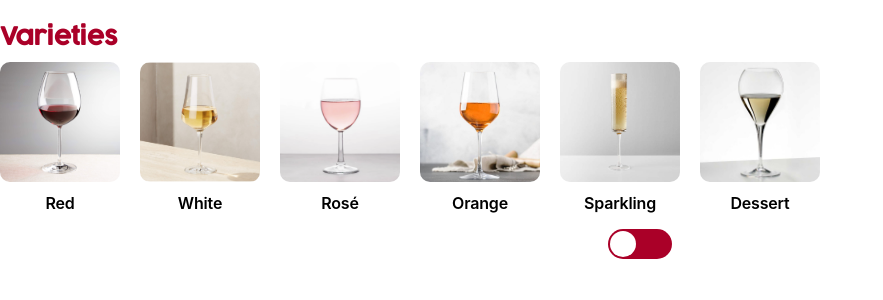
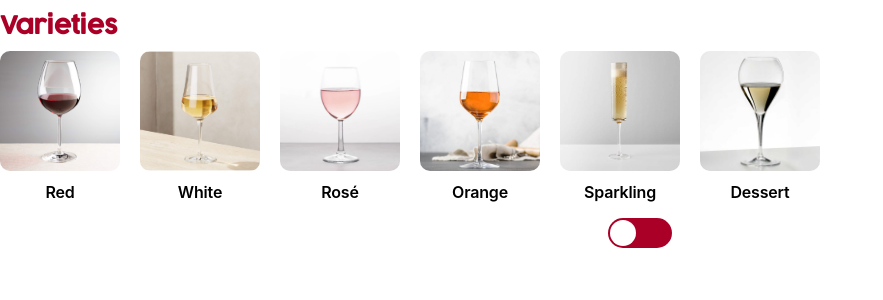
Before and after one commit to lst68868/winebar, a React (Create React App) app: page / in a window 1280 px wide. Shown: the top 300 px of the page, without its empty margins (0-883 px from the left). Built offline with nearby package versions, Linux system fonts and the light colour scheme.

Commit message:
adjusted margin

```diff
--- a/src/styles/carousel.css
+++ b/src/styles/carousel.css
@@ -29,7 +29,8 @@ h2 {
   font-size: 24;
   font-weight: 600;
   letter-spacing: -0.165px;
-  margin-bottom: 9px;
+  padding-top: 9px;
+  margin: 0 0 9px 0;
   transition: 0.4s;
 }
 
```
